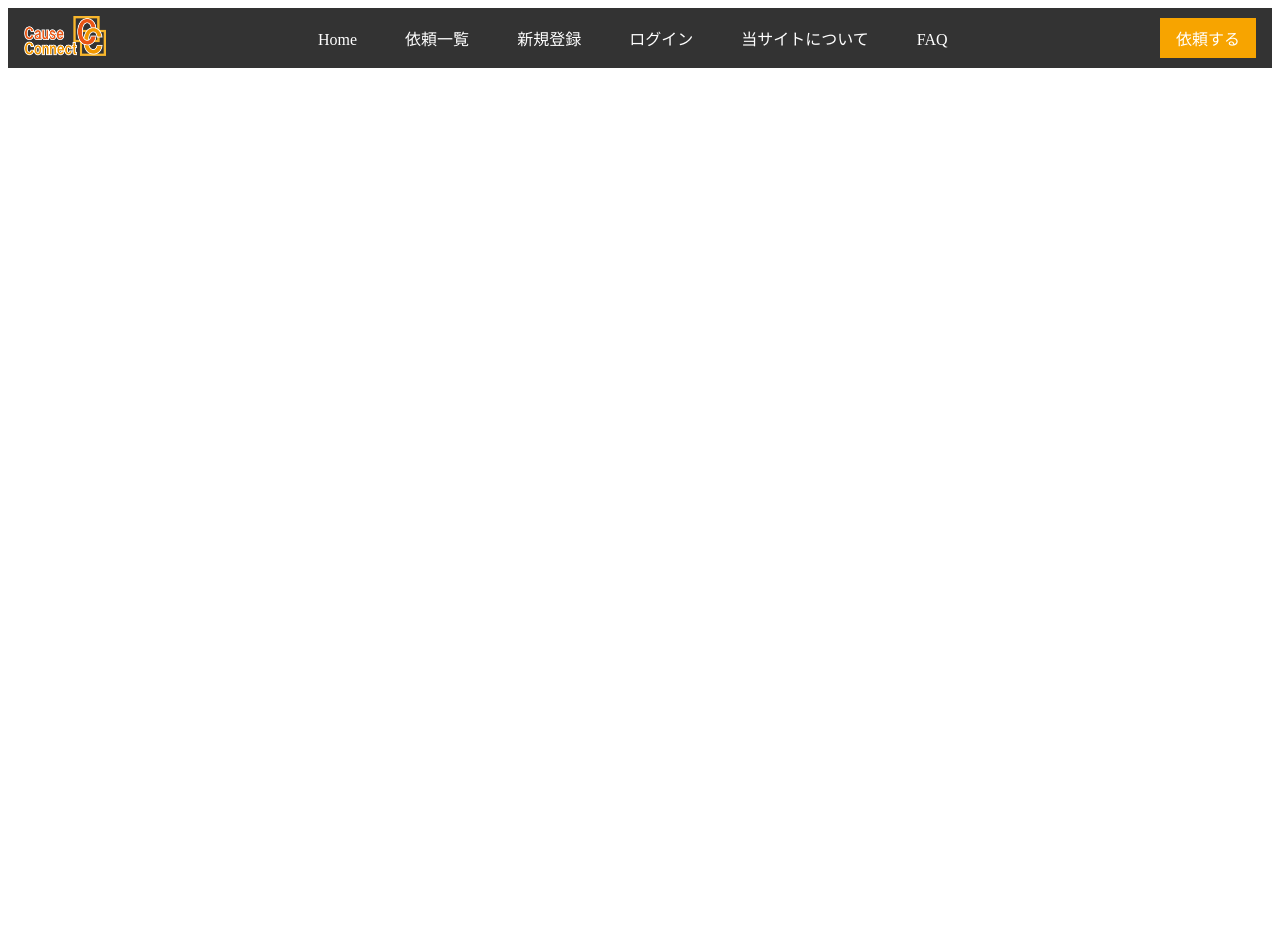
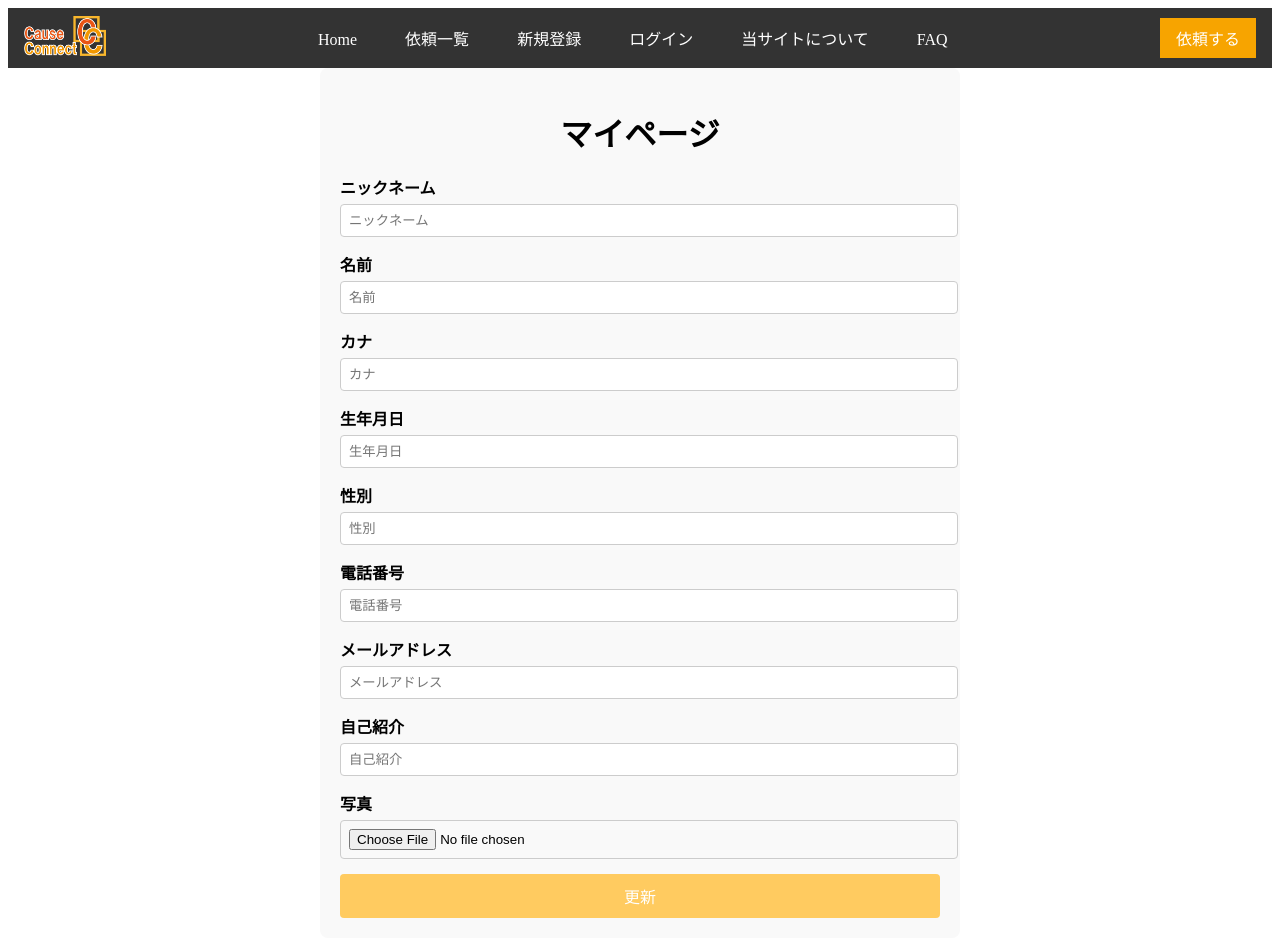
Before and after one commit to ivy239001/Cause-Conect, a Vue app in the folder CauseConnect/: page /mypage in a window 1280 px wide. Before the commit the page ends 800 px from the top, so only its background shows below. Built offline with nearby package versions, Linux system fonts and the light colour scheme; no server answers; a web font is replaced by a local one.

Commit message:
都道府県追加

```diff
--- /dev/null
+++ b/CauseConnect/src/views/Mypage/Mypage.vue
@@ -0,0 +1,155 @@
+<template>
+    <div class="mypage-container">
+      <h1>マイページ</h1>
+      <form @submit.prevent="updateUser">
+        <!-- ユーザー情報フォーム -->
+        <div v-for="(value, key) in userForm" :key="key" class="form-group">
+          <label :for="key">{{ labels[key] }}</label>
+          <input
+            v-if="key !== 'icon'"
+            :type="key === 'password' ? 'password' : 'text'"
+            :id="key"
+            v-model="userForm[key]"
+            :placeholder="labels[key]"
+          />
+          <!-- アイコンアップロード -->
+          <input v-else type="file" id="icon" @change="handleIconUpload" />
+        </div>
+
+        <!-- 更新ボタン -->
+        <button type="submit">更新</button>
+      </form>
+      <p v-if="message" class="message">{{ message }}</p>
+    </div>
+  </template>
+
+  <script setup>
+  import { reactive, ref, onMounted } from 'vue';
+  import axios from 'axios';
+
+  // データとラベル定義
+  const userForm = reactive({
+    nickname: '',
+    name: '',
+    kana: '',
+    birth: '',
+    sex: '',
+    tel: '',
+    email: '',
+    intro: '',
+    icon: null, // ファイル
+  });
+  const labels = {
+    nickname: 'ニックネーム',
+    name: '名前',
+    kana: 'カナ',
+    birth: '生年月日',
+    sex: '性別',
+    tel: '電話番号',
+    email: 'メールアドレス',
+    intro: '自己紹介',
+    icon: '写真',
+  };
+
+  // フィードバック用メッセージ
+  const message = ref('');
+
+  // アイコンアップロード処理
+  const handleIconUpload = (event) => {
+    const file = event.target.files[0];
+    if (file) {
+      userForm.icon = file;
+    }
+  };
+
+  // ユーザー情報を取得
+  const fetchUser = async (id) => {
+    try {
+      const response = await axios.get(`/user/${id}`);
+      Object.assign(userForm, response.data); // データを反映
+    } catch (error) {
+      console.error('ユーザー情報の取得に失敗しました', error);
+    }
+  };
+
+  // ユーザー情報を更新
+  const updateUser = async () => {
+    try {
+      const formData = new FormData();
+      Object.entries(userForm).forEach(([key, value]) => {
+        formData.append(key, value);
+      });
+
+      const response = await axios.post('/user/update', formData, {
+        headers: { 'Content-Type': 'multipart/form-data' },
+      });
+      message.value = response.data.message;
+    } catch (error) {
+      console.error('更新に失敗しました', error);
+      message.value = '更新に失敗しました';
+    }
+  };
+
+  // 初期化処理
+  onMounted(() => {
+    const userId = 1; // 仮のユーザーID
+    fetchUser(userId);
+  });
+  </script>
+
+  <style scoped>
+  .mypage-container {
+    max-width: 600px;
+    margin: 0 auto;
+    padding: 20px;
+    background-color: #f9f9f9;
+    border-radius: 8px;
+  }
+
+  h1 {
+    text-align: center;
+    margin-bottom: 20px;
+  }
+
+  form {
+    display: flex;
+    flex-direction: column;
+  }
+
+  .form-group {
+    margin-bottom: 15px;
+  }
+
+  label {
+    display: block;
+    font-weight: bold;
+    margin-bottom: 5px;
+  }
+
+  input {
+    width: 100%;
+    padding: 8px;
+    border: 1px solid #ccc;
+    border-radius: 4px;
+  }
+
+  button {
+    background-color: #ffcb60;
+    color: white;
+    border: none;
+    padding: 10px;
+    border-radius: 4px;
+    font-size: 16px;
+    cursor: pointer;
+  }
+
+  button:hover {
+    background-color: #feb626;
+  }
+
+  .message {
+    margin-top: 15px;
+    color: green;
+    text-align: center;
+  }
+  </style>
--- a/CauseConnect/src/views/Toko/Toko.vue
+++ b/CauseConnect/src/views/Toko/Toko.vue
@@ -45,6 +45,16 @@ export default {
       },
       areaDetails: '', // エリア詳細（フリー入力欄）
       requestDetails: '', // 依頼詳細（フリー入力欄）
+      prefectures: [ // 都道府県のリスト
+        "北海道", "青森県", "岩手県", "宮城県", "秋田県", "山形県", "福島県",
+        "茨城県", "栃木県", "群馬県", "埼玉県", "千葉県", "東京都", "神奈川県",
+        "新潟県", "富山県", "石川県", "福井県", "山梨県", "長野県",
+        "岐阜県", "静岡県", "愛知県", "三重県",
+        "滋賀県", "京都府", "大阪府", "兵庫県", "奈良県", "和歌山県",
+        "鳥取県", "島根県", "岡山県", "広島県", "山口県",
+        "徳島県", "香川県", "愛媛県", "高知県",
+        "福岡県", "佐賀県", "長崎県", "熊本県", "大分県", "宮崎県", "鹿児島県", "沖縄県"
+      ],
     };
   },
   methods: {
@@ -285,22 +295,25 @@ export default {
 .form-group {
   margin-bottom: 20px;
 
-  .flex1{
+  .flex1 {
     width: 200px;
     display: flex;
   }
 }
 
-#request-points{
+#request-points {
   width: 50px;
 }
-#area-details{
+
+#area-details {
   width: 838px;
 }
-#basic-info{
+
+#basic-info {
   width: 838px;
 }
-#request-details{
+
+#request-details {
   width: 838px;
 }
 
@@ -339,6 +352,7 @@ select {
   align-items: center;
 
 }
+
 button {
   font-family: "Zen Maru Gothic", serif;
   background-color: #f7a400;
```
Also changed, not shown: CauseConnect/src/router/index.js (+4 -3 lines).
